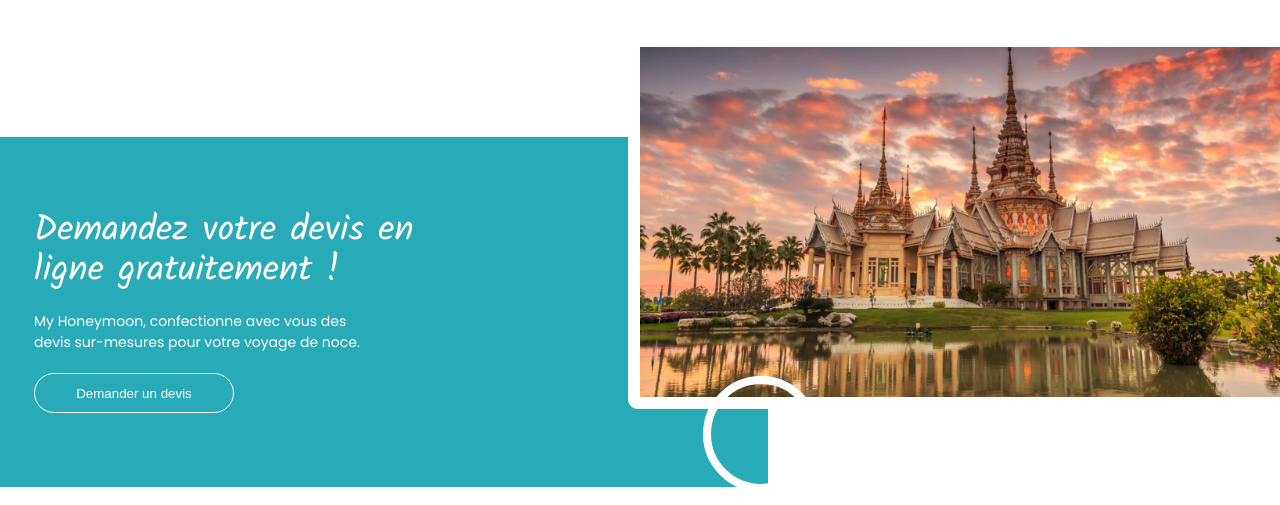
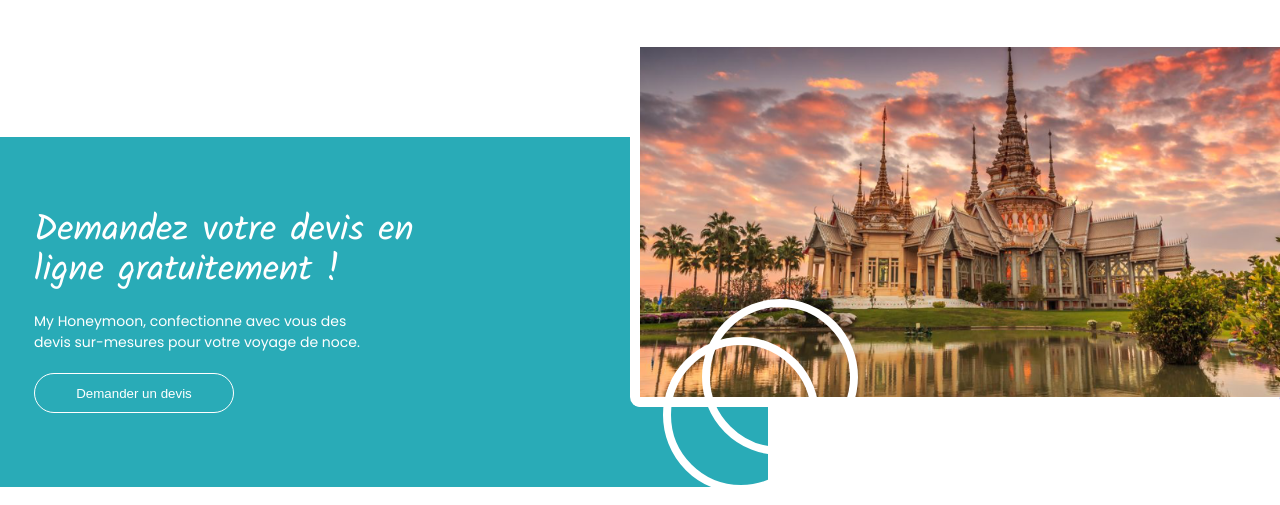
Before and after one commit to nothxmza/test-alt, a plain HTML site: page index.html in a window 1280 px wide. Shown: the part 1211-1716 px from the top of the page. Drawn offline with Linux system fonts and the light colour scheme.

Commit message:
add circle 2

```diff
--- a/css/style.css
+++ b/css/style.css
@@ -232,8 +232,8 @@ h1 {
 	justify-content: center;
 	align-items: center;
 	border-radius: 0px 0px 10px 10px;
-	border-left: 12px solid #ffffff;
-	border-bottom: 12px solid #ffffff;
+	border-left: 10px solid #ffffff;
+	border-bottom: 10px solid #ffffff;
 	background-image: url('/images/143fe04f2df742bd1344262ce2d5c684.png');
 	background-size: cover;
 	background-position: center;
@@ -264,8 +264,8 @@ h1 {
 
 .circle{
 	z-index: 3;
-	width: 100px;
-	height: 100px;
+	width:140px;
+	height: 140px;
 	border-radius: 50%;
 	background-color: transparent;
 	display: flex;
@@ -273,7 +273,21 @@ h1 {
 	align-items: center;
 	position: absolute;
 	right: 36%;
-	bottom: -95px;
+	bottom: -96px;
+	border: 8px solid #ffffff;
+}
+.circle2{
+	z-index: 3;
+	width: 140px;
+	height: 140px;
+	border-radius: 50%;
+	background-color: transparent;
+	display: flex;
+	justify-content: center;
+	align-items: center;
+	position: absolute;
+	right: 33%;
+	bottom: -58px;
 	border: 8px solid #ffffff;
 }
 
@@ -369,6 +383,9 @@ h1 {
 	.circle{
 		display: none;
 	}
+	.circle2{
+		display: none;
+	}
 	.container{
 		max-width: 800px;
 	}
--- a/index.html
+++ b/index.html
@@ -153,6 +153,7 @@
 					</div>
 				</div>
 					<div class="circle"></div>
+					<div class="circle2"></div>
 				<div class="div-right">
 				</div>
 			</div>
```
